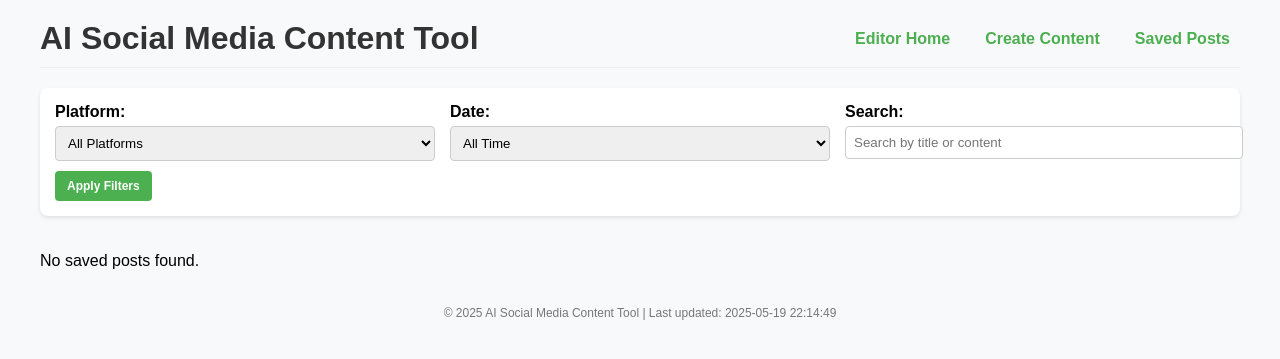
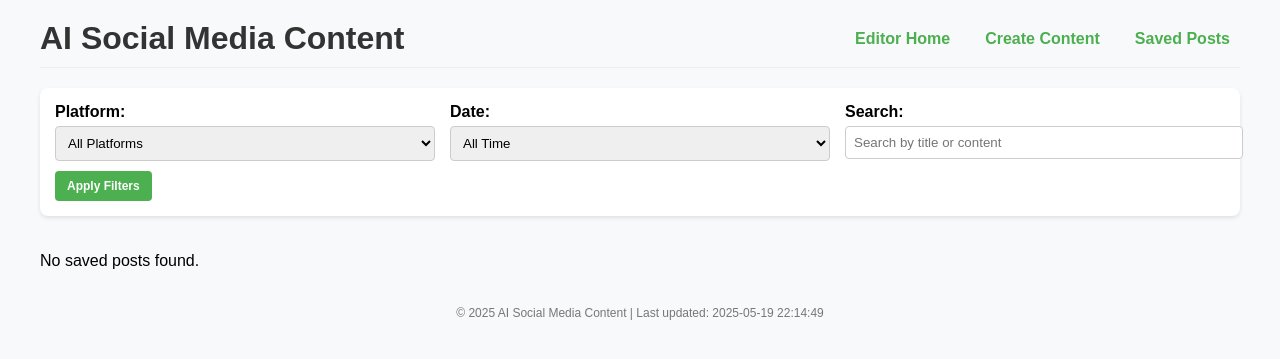
Before and after one commit to Karehmaciu/social_media_trending_app, a Flask app: page /saved_posts in a window 1280 px wide. Shown: the top 359 px of the page. Run offline with Flask 3, Linux system fonts and the light colour scheme; data that the repository does not hold is empty.

Commit message:
Change app name from 'AI Social Media Content Tool' to 'AI Social Media Content'

```diff
--- a/Downloads/social_media_trending_app/render.yaml
+++ b/Downloads/social_media_trending_app/render.yaml
@@ -1,6 +1,6 @@
 services:
   - type: web
-    name: ai-social-media-content-tool
+    name: ai-social-media-content
     runtime: python
     plan: free
     buildCommand: pip install --upgrade pip && pip install -r requirements.txt
--- a/Downloads/social_media_trending_app/templates/content_editor.html
+++ b/Downloads/social_media_trending_app/templates/content_editor.html
@@ -2,7 +2,7 @@
 <html lang="en">
 <head>
   <meta charset="utf-8">
-  <title>Content Creator - AI Social Media Content Tool</title>
+  <title>Content Creator - AI Social Media Content</title>
   <link rel="icon" href="{{ url_for('static', filename='images/favicon.ico') }}" type="image/x-icon" />
   <link rel="icon" href="{{ url_for('static', filename='images/favicon.svg') }}" type="image/svg+xml" />
 
@@ -275,7 +275,7 @@
   </style>
 </head>
 <body>  <div class="container">
-    <div class="nav-menu">      <h1>AI Social Media Content Tool</h1>
+    <div class="nav-menu">      <h1>AI Social Media Content</h1>
       <div class="nav-links">
         <a href="/">Editor Home</a>
         <a href="/create_content">Create Content</a>
@@ -377,7 +377,7 @@
     </div>
 
     <footer>
-      © {{ current_year }} AI Social Media Content Tool | Last updated: {{ timestamp }}
+      © {{ current_year }} AI Social Media Content | Last updated: {{ timestamp }}
     </footer>
   </div>
 
--- a/Downloads/social_media_trending_app/templates/editor.html
+++ b/Downloads/social_media_trending_app/templates/editor.html
@@ -2,7 +2,7 @@
 <html lang="en">
   <head>
     <meta charset="UTF-8" />
-    <title>Editor Home - AI Social Media Content Tool</title>
+    <title>Editor Home - AI Social Media Content</title>
     <link
       rel="icon"
       href="{{ url_for('static', filename='images/favicon.ico') }}"
@@ -138,7 +138,7 @@
   </head>
   <body>
     <div class="nav-menu">
-      <h1>AI Social Media Content Tool</h1>
+      <h1>AI Social Media Content</h1>
       <div class="nav-links">
         <a href="/">Editor Home</a>
         <a href="/create_content">Social Media Creator</a>
--- a/Downloads/social_media_trending_app/templates/saved_posts.html
+++ b/Downloads/social_media_trending_app/templates/saved_posts.html
@@ -2,7 +2,7 @@
 <html lang="en">
   <head>
     <meta charset="utf-8" />
-    <title>Saved Posts - AI Social Media Content Tool</title>
+    <title>Saved Posts - AI Social Media Content</title>
     <link
       rel="icon"
       href="{{ url_for('static', filename='images/favicon.ico') }}"
@@ -164,7 +164,7 @@
   <body>
     <div class="container">
       <div class="nav-menu">
-        <h1>AI Social Media Content Tool</h1>
+        <h1>AI Social Media Content</h1>
         <div class="nav-links">
           <a href="/">Editor Home</a>
           <a href="/create_content">Create Content</a>
@@ -247,7 +247,7 @@
       {% endif %}
 
       <footer>
-        © {{ current_year }} AI Social Media Content Tool | Last updated: {{
+        © {{ current_year }} AI Social Media Content | Last updated: {{
         timestamp }}
       </footer>
     </div>
--- a/Downloads/social_media_trending_app/templates/view_post.html
+++ b/Downloads/social_media_trending_app/templates/view_post.html
@@ -2,7 +2,7 @@
 <html lang="en">
   <head>
     <meta charset="utf-8" />
-    <title>View Post - AI Social Media Content Tool</title>
+    <title>View Post - AI Social Media Content</title>
     <link
       rel="icon"
       href="{{ url_for('static', filename='images/favicon.ico') }}"
@@ -257,7 +257,7 @@
   <body>
     <div class="container">
       <div class="nav-menu">
-        <h1>AI Social Media Content Tool</h1>
+        <h1>AI Social Media Content</h1>
         <div class="nav-links">
           <a href="/">Editor Home</a>
           <a href="/create_content">Create Content</a>
@@ -512,7 +512,7 @@
       </div>
 
       <footer>
-        © {{ current_year }} AI Social Media Content Tool | Last updated: {{
+        © {{ current_year }} AI Social Media Content | Last updated: {{
         timestamp }}
       </footer>
     </div>
```
Also changed, not shown: Downloads/social_media_trending_app/README.md, 1 other file.
